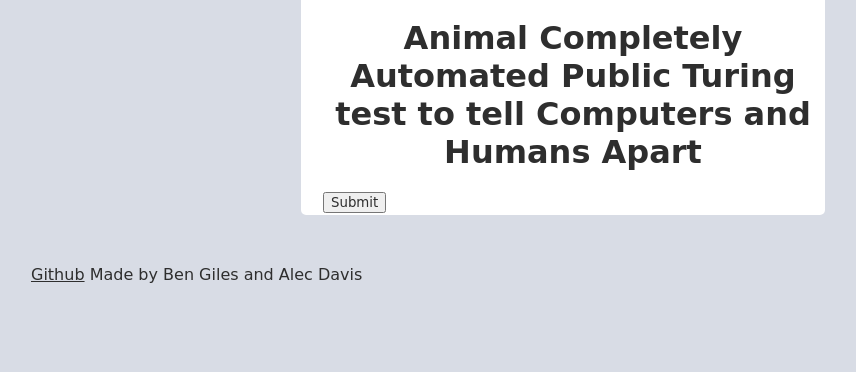
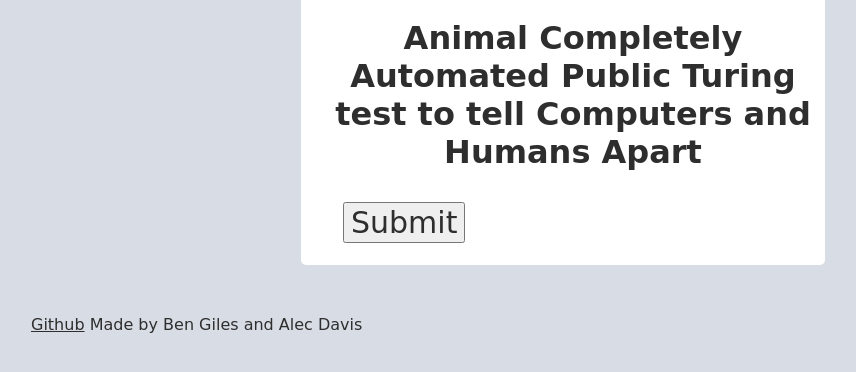
Before and after one commit to benjamingiles/CreativeProject2, a plain HTML site: page index.html in a window 1280 px wide. Shown: the part 72-444 px from the top of the page, without its empty margins (77-933 px from the left). Drawn offline with Linux system fonts and the light colour scheme; no server answers.

Commit message:
Finalized Style.

```diff
--- a/index.html
+++ b/index.html
@@ -12,8 +12,9 @@
       <h1>Animal Completely Automated Public Turing test to tell Computers and Humans Apart</h1>
 
       <div id ="image"></div>
-
-      <button onclick='submit()'>Submit</button>
+      <div class="button">
+        <button onclick='submit()'>Submit</button>
+      </div>
 
       <div id="selected"></div>
     </div>
--- a/styles.css
+++ b/styles.css
@@ -41,6 +41,7 @@ h1 {
   background-color: white;
   border: 2px solid white;
   border-radius: 5px;
+  justify-content: center;
 }
 
 .image {
@@ -52,6 +53,16 @@ h1 {
   grid-row-gap: 10px;
 }
 
+button {
+  margin-bottom: 20px;
+  margin-top: 10px;
+  font-size: 30px;
+}
+.button {
+
+    padding-left: 20px;
+}
+
 .footer {
   justify-content: center;
   margin-left: 100px;
```
